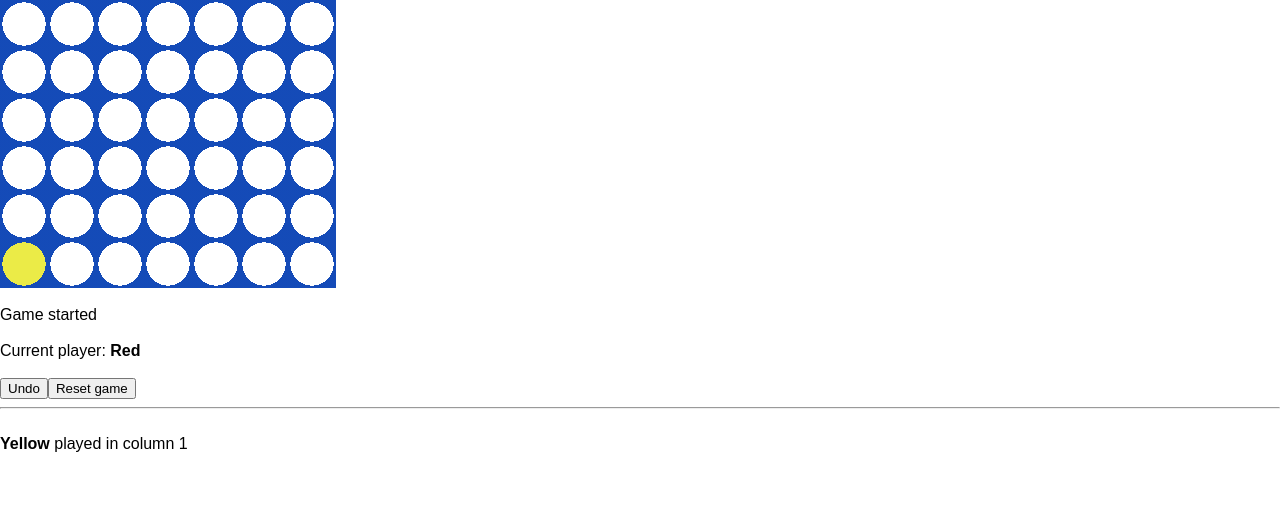
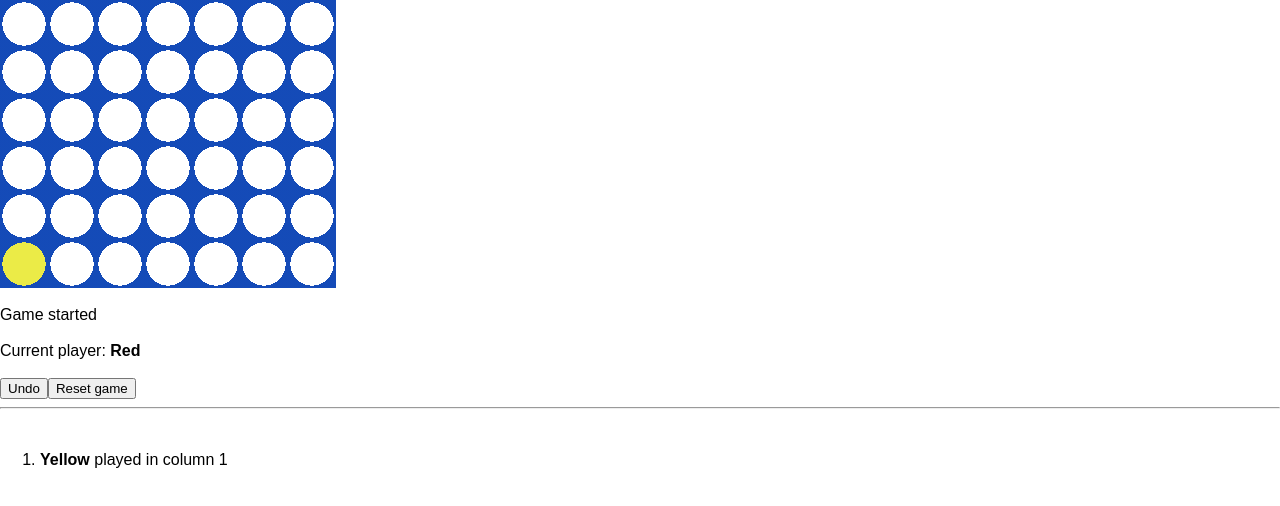
Before and after one commit to j-/connect-four, a React (Create React App) app: page / in a window 1280 px wide. Both pictures are taken after a click on the element 24 px from the left and 144 px from the top of the page. Shown: the top 506 px of the page. Built offline with nearby package versions, Linux system fonts and the light colour scheme.

Commit message:
Convert move list into ordered list

```diff
--- a/src/components/MoveList.tsx
+++ b/src/components/MoveList.tsx
@@ -9,15 +9,15 @@ const MoveList = (props: Props) => {
 	const moveListItems = [];
 	for (let i = 0; i < props.moveCount; i++) {
 		moveListItems.push(
-			<div className="MoveList-item" key={i}>
+			<li className="MoveList-item" key={i}>
 				<Move moveIndex={i} />
-			</div>
+			</li>
 		);
 	}
 	return (
-		<div className="MoveList">
+		<ol className="MoveList">
 			{moveListItems}
-		</div>
+		</ol>
 	);
 };
 
```
